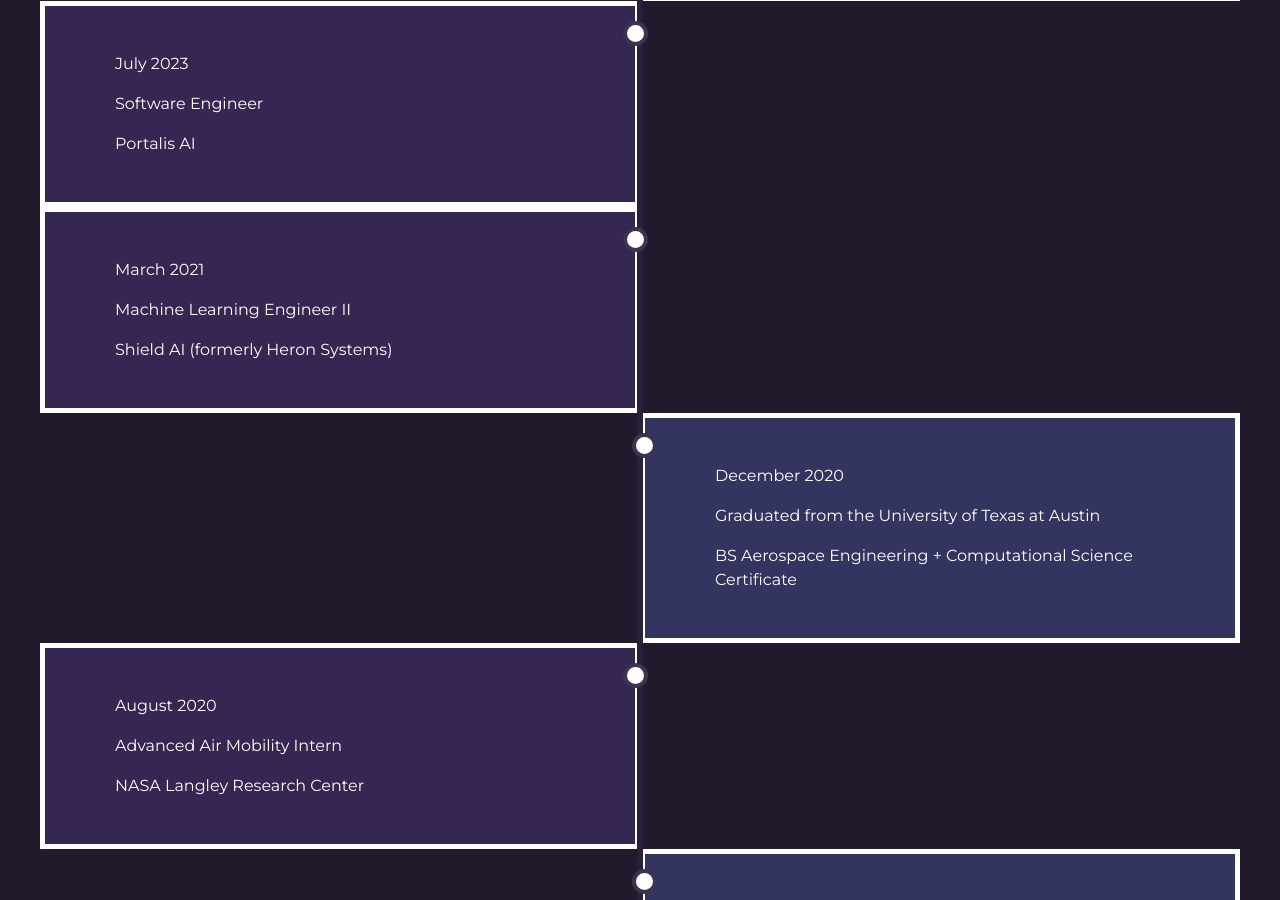
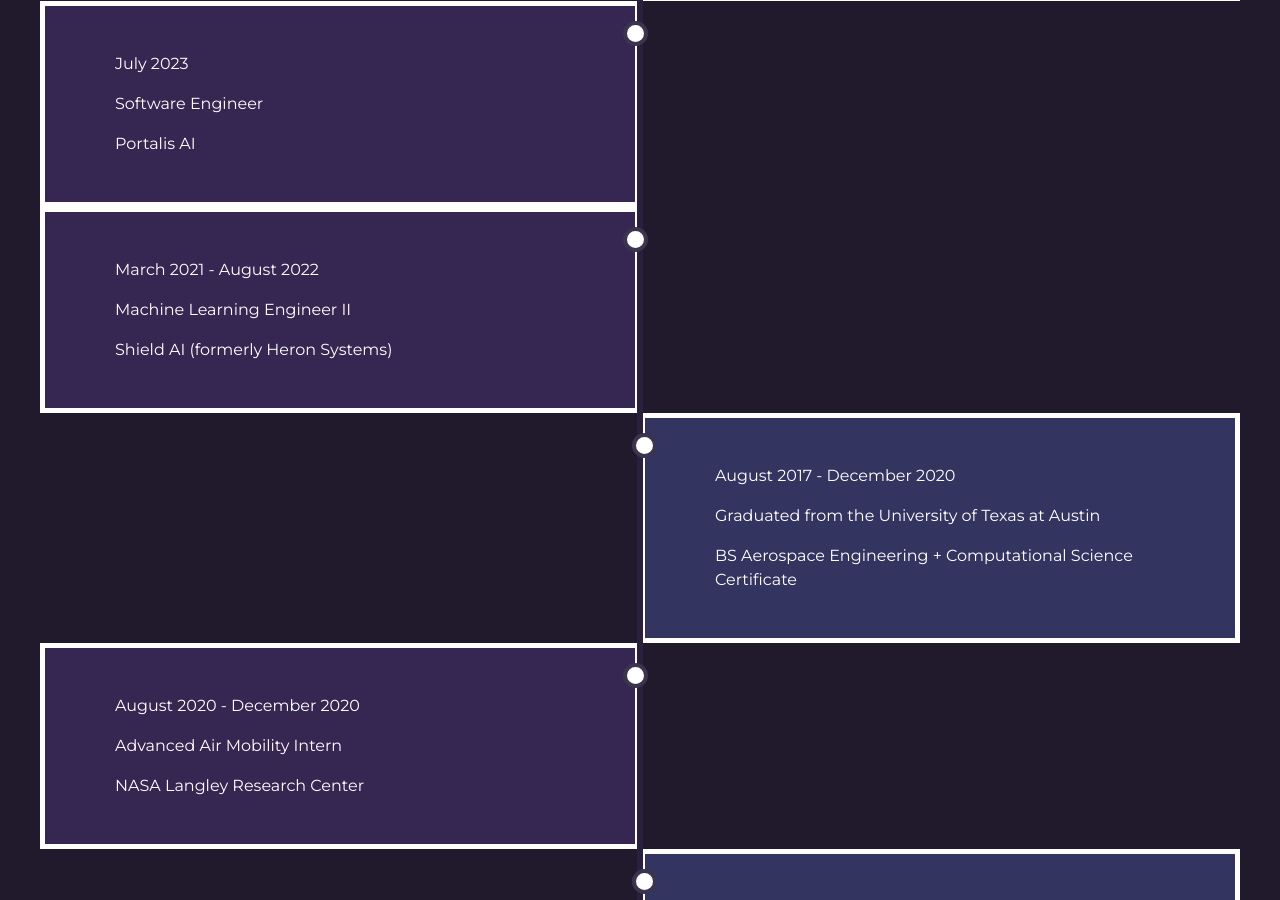
Before and after one commit to ysarda/ysarda.github.io, a Jekyll site: the page built from index.html, in a window 1280 px wide and 900 px high, scrolled down 3782 px. Built offline with Jekyll 4.4.1, drawn with Linux system fonts in a browser that asks for light colours; some of the changed text lies outside the part shown.

Commit message:
updating the experience dates to make more sense

```diff
--- a/_includes/experience.html
+++ b/_includes/experience.html
@@ -171,29 +171,29 @@
         </div>
         <div class="container one">
             <div class="content">
-                <p>March 2021</p>
+                <p>March 2021 - August 2022</p>
                 <p>Machine Learning Engineer II</p>
                 <p>Shield AI (formerly Heron Systems)</p>
             </div>
         </div>
         <div class="container two">
             <div class="content">
-                <p>December 2020</p>
+                <p>August 2017 - December 2020</p>
                 <p>Graduated from the University of Texas at Austin</p>
                 <p>BS Aerospace Engineering + Computational Science Certificate</p>
             </div>
         </div>
         <div class="container one">
             <div class="content">
-                <p>August 2020</p>
+                <p>August 2020 - December 2020</p>
                 <p>Advanced Air Mobility Intern</p>
                 <p>NASA Langley Research Center</p>
             </div>
         </div>
         <div class="container two">
             <div class="content">
-                <p>May 2017</p>
-                <p>Graduated from the Liberal Arts and Science Academy</p>
+                <p>August 2013 - May 2017</p>
+                <p>Liberal Arts and Science Academy</p>
             </div>
         </div>
     </div>
```
Also changed, not shown: other parts of _includes/experience.html (+1 -1 lines).
